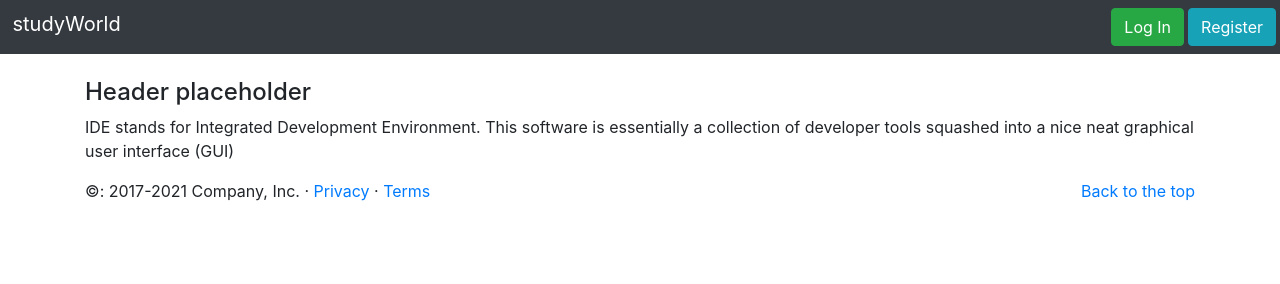
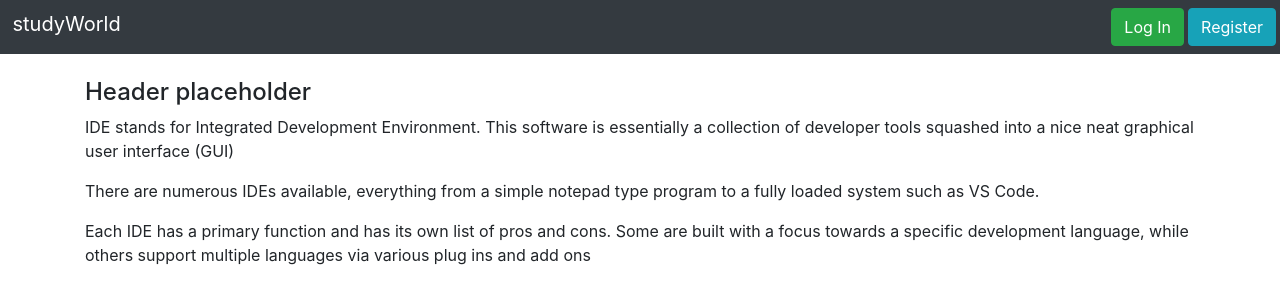
Before and after one commit to nandabritto/MSP-4, a Django app: template templates/ide.html in a window 1280 px wide. Shown: the top 284 px of the page. Run offline with Django 3.2, Linux system fonts and the light colour scheme; the template is opened without the code that fills it, so the values that code supplies are empty; some libraries are stand-ins or nearby versions.

Commit message:
Add Intro to ide.html

```diff
--- a/templates/ide.html
+++ b/templates/ide.html
@@ -16,7 +16,18 @@ Home Page
     <div>
         <h4>Header placeholder</h4>
         <p>IDE stands for Integrated Development Environment. This software is essentially a collection of developer tools squashed into a nice neat graphical user interface (GUI)</p>
+        <p>There are numerous IDEs available, everything from a simple notepad type program to a fully loaded system such as VS Code.</p>
+        <p>Each IDE has a primary function and has its own list of pros and cons. Some are built with a focus towards a specific development language, while others support multiple languages via various plug ins and add ons</p>
+        <p>Below is a list of a few IDEs to help you get started on your development journey</p>
     </div>
+    <div class="content">
+        <div class="media">
+            <img src="..." class="mr-3" alt="...">
+            <h5 class="mt-0">IDE Example</h5>
+            <p>Give brief description of what the site offers</p>
+        </div>
+    </div>
+
 </div>
 
 {% endblock content %}
```
